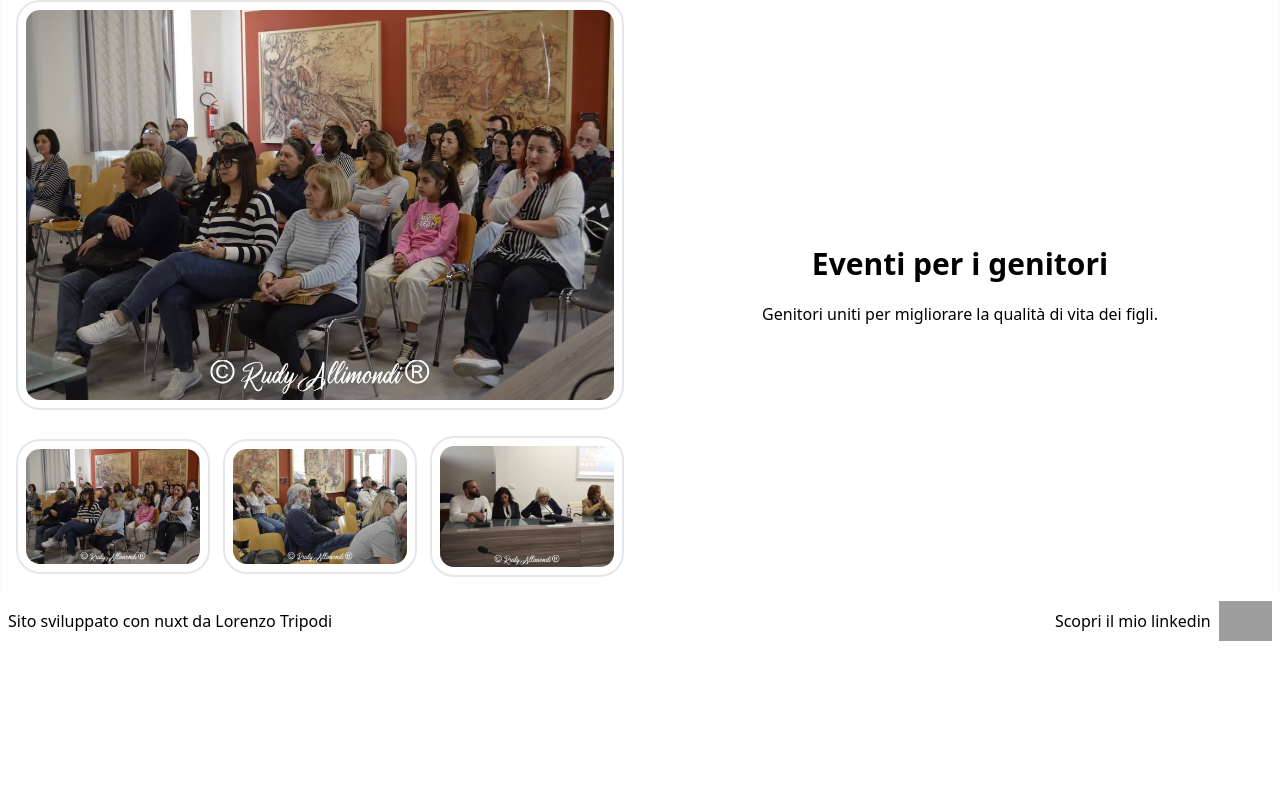
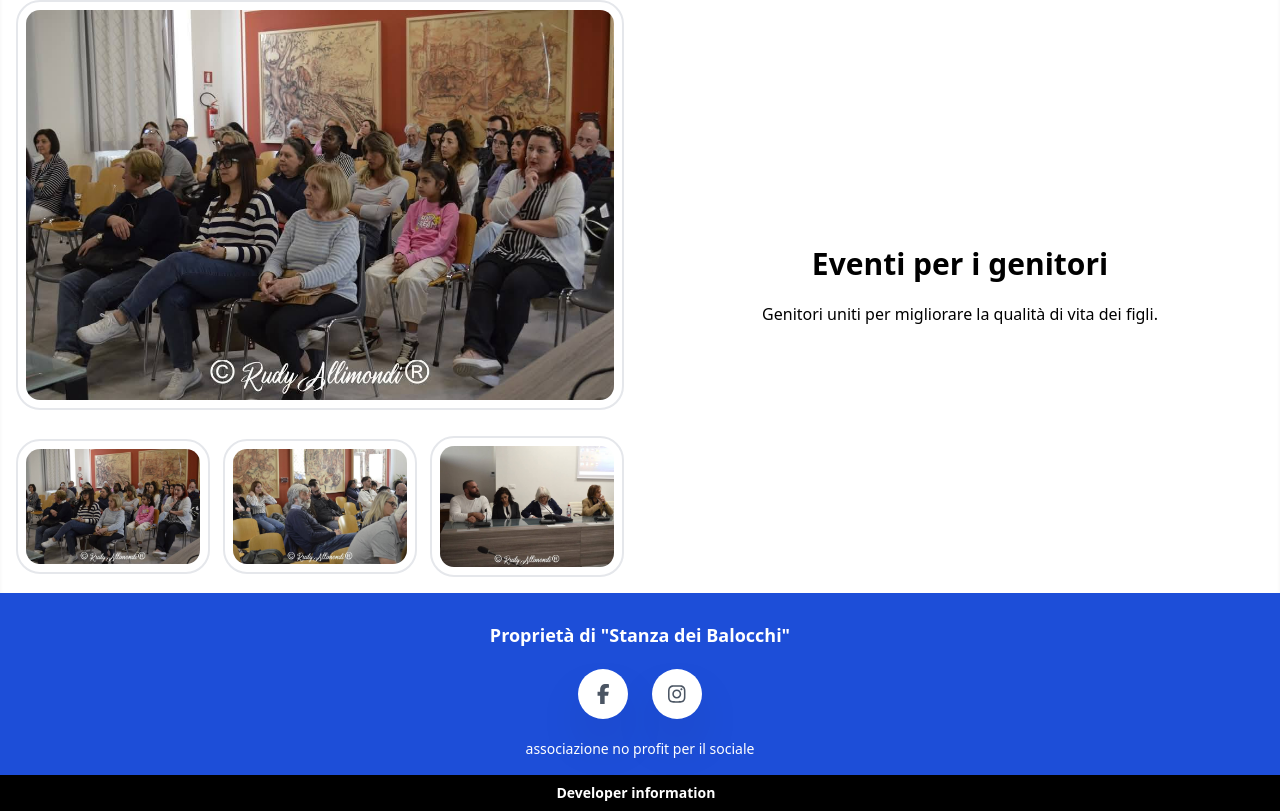
Before and after one commit to Eltymus/stanza_dei_balocchi_landing, a Nuxt app: page / in a window 1280 px wide. Shown: the part 1812-2623 px from the top of the page. Before the commit the page ends 2461 px from the top, so only its background shows below. Built offline with nearby package versions, Linux system fonts and the light colour scheme; grey boxes are pictures that could not be loaded.

Commit message:
Footer rework

```diff
--- a/components/AppFooter.vue
+++ b/components/AppFooter.vue
@@ -1,18 +1,57 @@
 <template>
-  <div class="flex items-center bg-white p-2 bottom-0 w-full max-w-7xl mx-auto">
-    <div>
-      <p>Sito sviluppato con nuxt da Lorenzo Tripodi</p>
+  <div class="flex flex-col bg-blue-700 max-w-7xl mx-auto text-white">
+    <!-- Parte Social -->
+    <div class="flex flex-col items-center justify-center">
+      <p class="mt-7 font-bold text-lg">Proprietà di "Stanza dei Balocchi"</p>
+      <div class="flex flex-row">
+        <AppSocialCard
+          :small="true"
+          :sociallink="'https://www.facebook.com/lastanzadeibalocchinoprofit/?locale=it_IT'"
+          :socialicon="['fab', 'facebook-f']"
+        />
+        <AppSocialCard
+          :small="true"
+          :sociallink="'https://www.instagram.com/_la_stanza_dei_balocchi/'"
+          :socialicon="['fab', 'instagram']"
+        />
+      </div>
+      <p class="text-sm">associazione no profit per il sociale</p>
     </div>
 
-    <div class="flex items-center justify-center gap-2 ml-auto">
-      Scopri il mio linkedin
-      <a href="https://www.linkedin.com/in/lorenzo-tripodi-1173aa1b3/">
-        <img
-          src="/public/img/icons8-linkedin-100.png"
-          alt="Icona e link - LinkedIn"
-          class="h-10"
-        />
-      </a>
+    <button
+      @click="showDevInfo = !showDevInfo"
+      class="mt-4 flex items-center justify-center text-sm font-bold bg-black hover:bg-gray-800 px-4 py-2 transition-colors"
+    >
+      <span class="mr-2"> Developer information </span>
+      <span> </span>
+    </button>
+
+    <div
+      class="overflow-hidden transition-all duration-500 ease-in-out bg-black"
+      :class="showDevInfo ? 'max-h-96 py-6' : 'max-h-0 py-0'"
+    >
+      <div class="flex flex-col items-center justify-center">
+        <p class="font-medium text-lg">Social dello sviluppatore</p>
+        <div class="flex flex-row">
+          <AppSocialCard
+            :small="true"
+            :sociallink="'https://www.linkedin.com/in/lorenzo-tripodi-1173aa1b3/'"
+            :socialicon="['fab', 'linkedin']"
+          />
+          <AppSocialCard
+            :small="true"
+            :sociallink="'https://github.com/Eltymus'"
+            :socialicon="['fab', 'github']"
+          />
+        </div>
+        <p class="text-sm">Sviluppato da Lorenzo Tripodi</p>
+      </div>
     </div>
   </div>
 </template>
+
+<script setup>
+import { ref } from "vue";
+
+const showDevInfo = ref(false);
+</script>
--- a/components/AppSocialCard.vue
+++ b/components/AppSocialCard.vue
@@ -1,11 +1,19 @@
 <template>
   <a :href="sociallink" target="_blank" class="p-3 group w-full my-2">
     <div
-      class="bg-white rounded-full shadow-2xl w-[100px] h-[100px] flex items-center justify-center transition"
+      :class="
+        small == false
+          ? 'bg-white rounded-full shadow-2xl w-[100px] h-[100px] flex items-center justify-center transition'
+          : 'bg-white rounded-full shadow-2xl w-[50px] h-[50px] flex items-center justify-center transition'
+      "
     >
       <font-awesome-icon
         :icon="socialicon"
-        class="text-gray-600 group-hover:text-blue-700 duration-200 text-4xl"
+        :class="
+          small == false
+            ? 'text-gray-600 group-hover:text-blue-700 duration-200 text-4xl'
+            : 'text-gray-600 group-hover:text-blue-700 duration-200 text-xl'
+        "
       />
     </div>
   </a>
@@ -13,6 +21,6 @@
 
 <script>
 export default {
-  props: ["sociallink", "socialicon"],
+  props: ["sociallink", "socialicon", "small"],
 };
 </script>
--- a/components/AppSocialbar.vue
+++ b/components/AppSocialbar.vue
@@ -27,10 +27,12 @@
             :button="true"
           />
           <AppSocialCard
+            :small="false"
             :sociallink="'https://www.facebook.com/lastanzadeibalocchinoprofit/?locale=it_IT'"
             :socialicon="['fab', 'facebook-f']"
           />
           <AppSocialCard
+            :small="false"
             :sociallink="'https://www.instagram.com/_la_stanza_dei_balocchi/?fbclid=IwY2xjawJ8efVleHRuA2FlbQIxMAABHs_dNsTL4uJbOMfDT6DlPqXW8UZSoqooxbOzokRkaA_0vnF7m5YrzYSrrD4H_aem_WpvYTpNxxI7aWlOVD-a_HQ# '"
             :socialicon="['fab', 'instagram']"
           />
--- a/plugins/fontawesome.js
+++ b/plugins/fontawesome.js
@@ -9,6 +9,7 @@ import { faWhatsapp } from "@fortawesome/free-brands-svg-icons";
 import { faEnvelope, faCircleInfo } from "@fortawesome/free-solid-svg-icons";
 import { faCopy } from "@fortawesome/free-solid-svg-icons";
 import { faLinkedin } from "@fortawesome/free-brands-svg-icons";
+import { faGithub } from "@fortawesome/free-brands-svg-icons";
 
 export default defineNuxtPlugin((nuxtApp) => {
   // Aggiungi le icone alla libreria
@@ -19,7 +20,8 @@ export default defineNuxtPlugin((nuxtApp) => {
     faCircleInfo,
     faEnvelope,
     faCopy,
-    faLinkedin
+    faLinkedin,
+    faGithub
   );
 
   // Registra FontAwesomeIcon come componente globale
```
